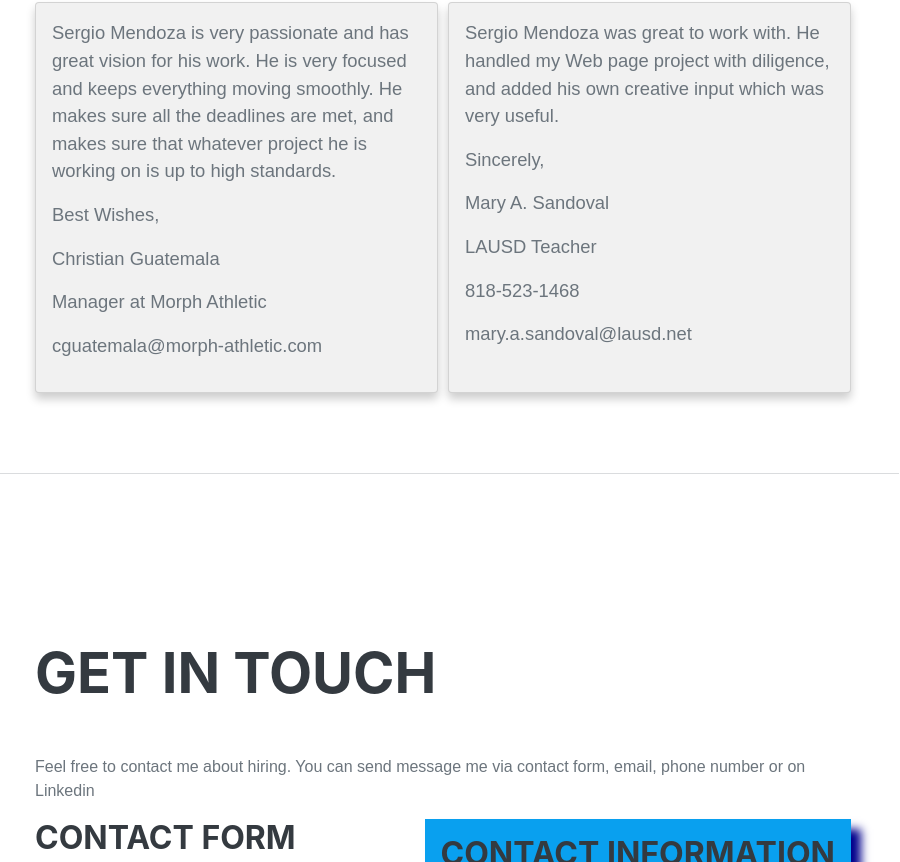
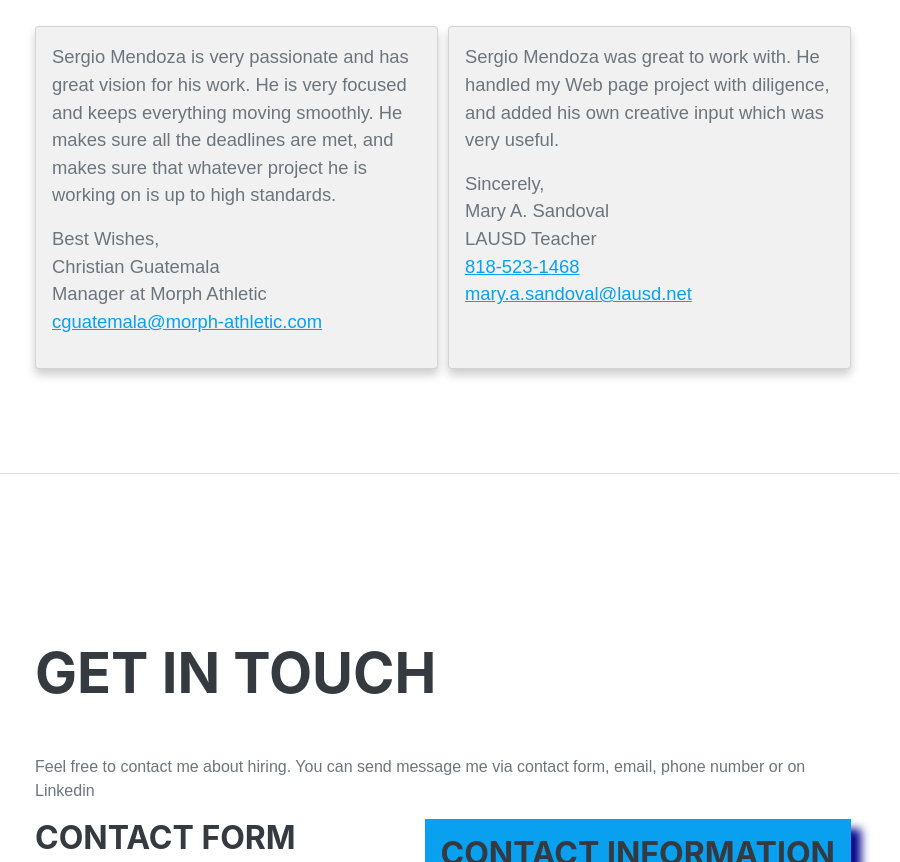
Before and after one commit to Sergiomendozer/Portfolio, a plain HTML site: page index.html in a window 1280 px wide. Shown: the part 4877-5739 px from the top of the page, without its empty margins (333-1233 px from the left). Drawn offline with nearby package versions, Linux system fonts and the light colour scheme; a web font is replaced by a local one.

Commit message:
better formated rec letters

```diff
--- a/index.html
+++ b/index.html
@@ -532,21 +532,22 @@
                     <!-- Christian Guatemala letter of rec -->
                     <div class="card" id = "letter_1">
                     <p class="lead">Sergio Mendoza is very passionate and has great vision for his work. He is very focused and keeps everything moving smoothly. He makes sure all the deadlines are met, and makes sure that whatever project he is working on is up to high standards. </p>
-                    <p class="lead">Best Wishes,</p>
-                    <p class="lead">Christian Guatemala</p>
-                    <p class="lead">Manager at Morph Athletic</p>
-                    <p class="lead">cguatemala@morph-athletic.com</p>
+                    <p class="lead">Best Wishes,<br>
+                    Christian Guatemala <br>
+                    Manager at Morph Athletic <br>
+                    <a href="mailto:cguatemala@morph-athletic.com">cguatemala@morph-athletic.com</a></p>
                     </div>
 
                     <!-- Mary Sandoval letter of rec -->
                     <div class="card" id = "letter_2">
                     <p class="lead">Sergio Mendoza was great to work with. He handled my Web page project with diligence, and added his own creative input which was very useful.
                         </p>
-                    <p class="lead">Sincerely,</p>
-                    <p class="lead">Mary A. Sandoval </p>
-                    <p class="lead">LAUSD Teacher</p>
-                    <p class="lead">818-523-1468</p>
-                    <p class="lead">mary.a.sandoval@lausd.net</p>
+                    <p class="lead">Sincerely,<br>
+                    Mary A. Sandoval <br>
+                    LAUSD Teacher <br>
+                    <a href="tel:818-523-1468">818-523-1468</a><br>
+                    <a href="mailto:mary.a.sandoval@lausd.net">
+                        mary.a.sandoval@lausd.net</a></p>
                     </div>
                 </div>
 
```
Also changed, not shown: css/styles.css.
